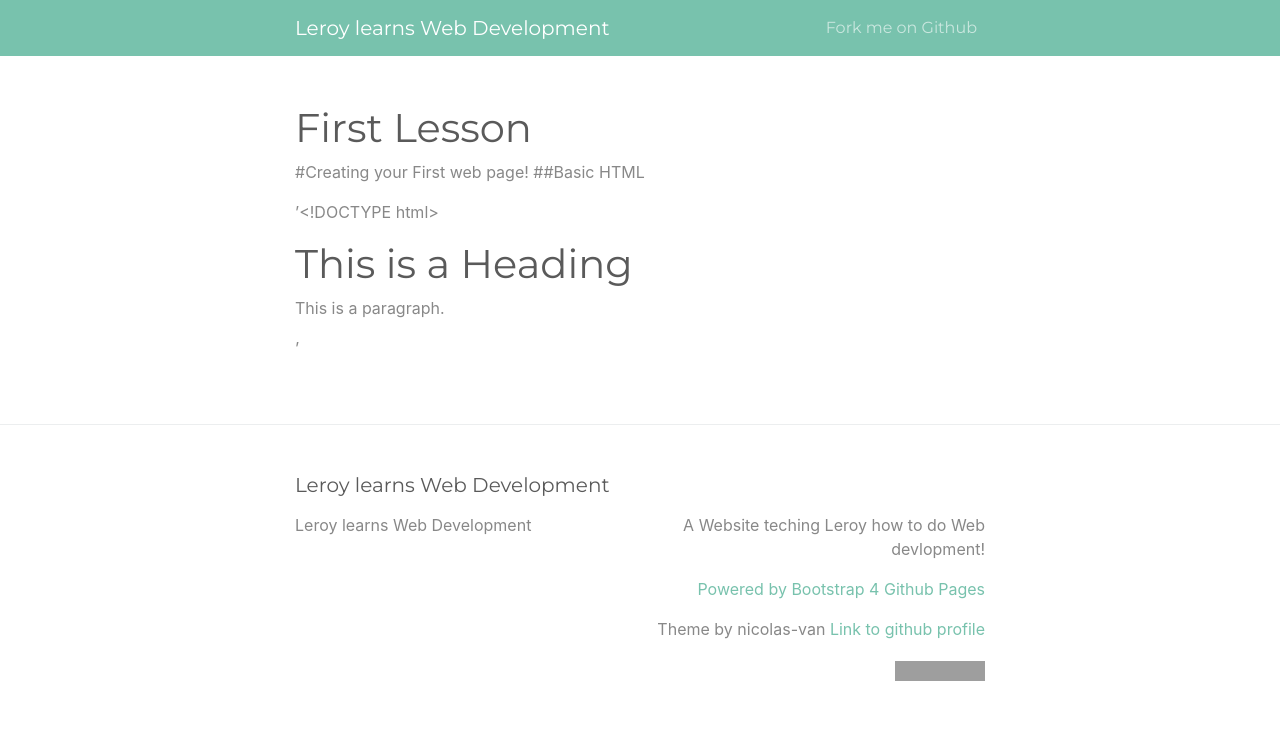
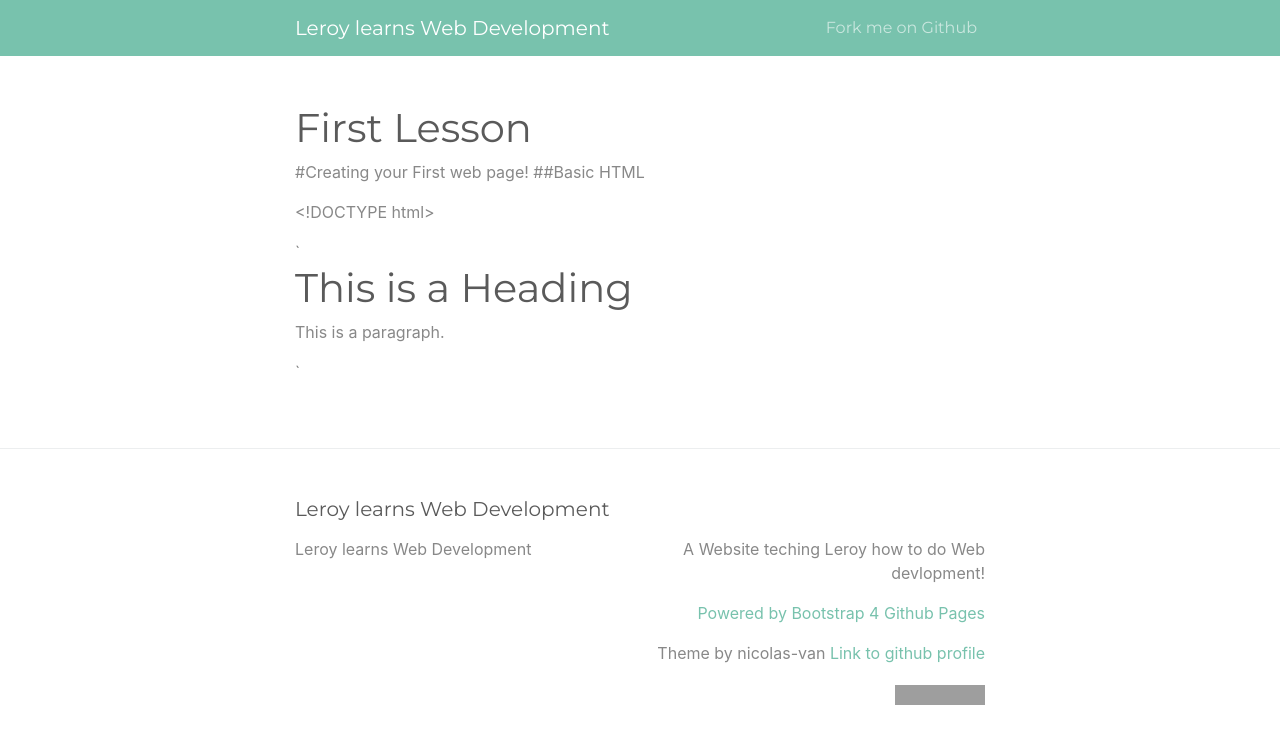
Before and after one commit to camilla-jones/leroy-learns, a Jekyll site: the page built from HTML/basic-html.md, in a window 1280 px wide. Shown: the top 744 px of the page. Built offline with Jekyll 4.4.1, drawn with Linux system fonts in a browser that asks for light colours; grey boxes are pictures that could not be loaded.

Commit message:
Update basic-html.md

```diff
--- a/HTML/basic-html.md
+++ b/HTML/basic-html.md
@@ -5,16 +5,16 @@ title: First Lesson
 #Creating your First web page!
 ##Basic HTML
 
-'<!DOCTYPE html>
+<!DOCTYPE html>
 <html>
 <head>
 <title>Page Title</title>
 </head>
 <body>
 
-<h1>This is a Heading</h1>
+`<h1>This is a Heading</h1>
 <p>This is a paragraph.</p>
 
 </body>
 </html>
-'
+`
```
